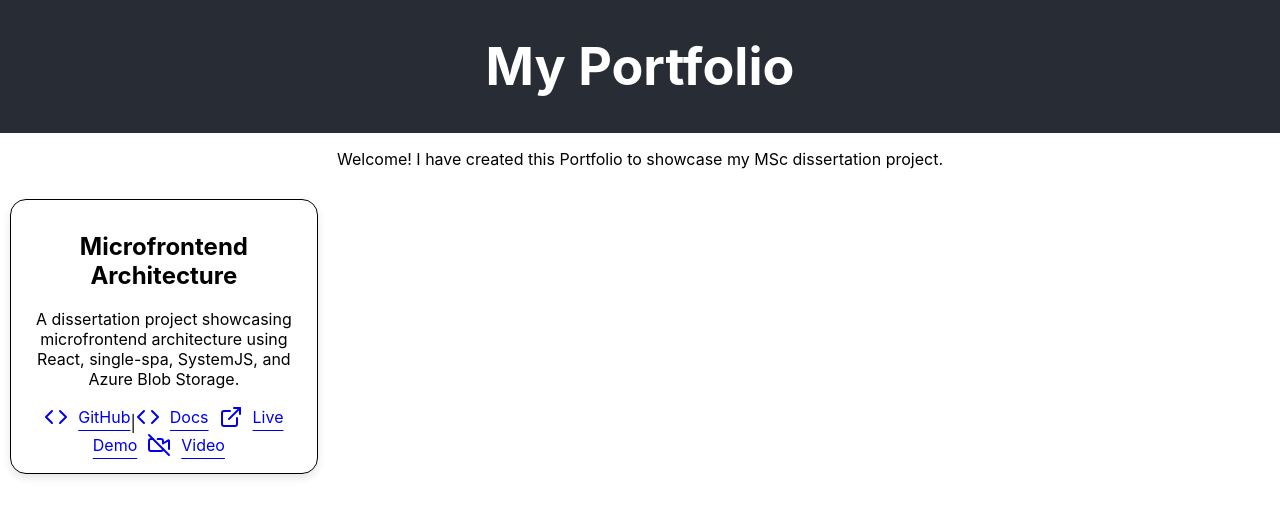
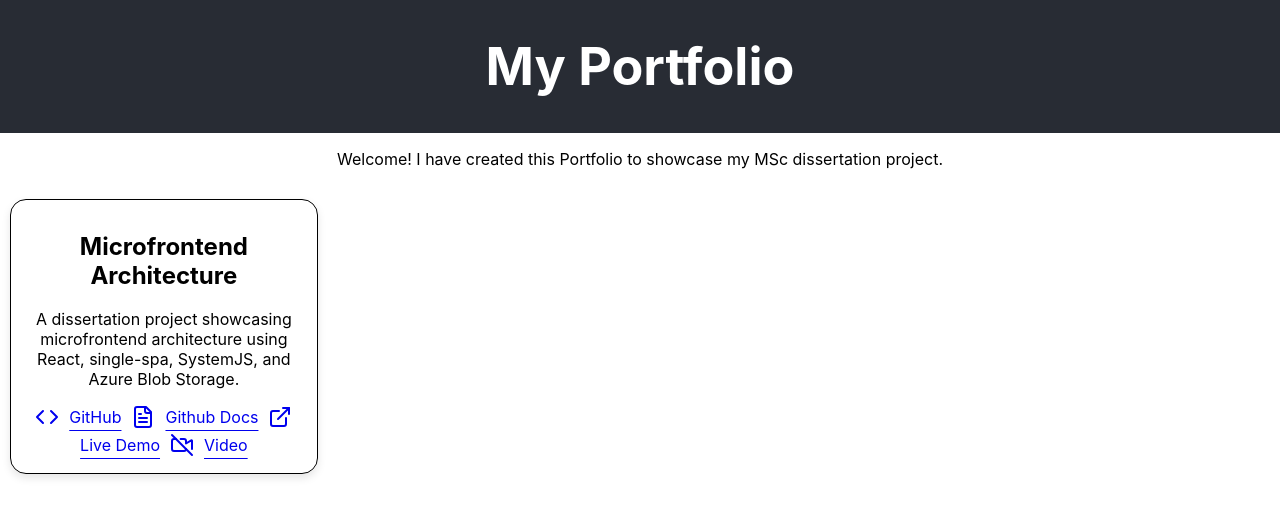
Before and after one commit to leslie628/career-portfolio, a React (Create React App) app: page / in a window 1280 px wide. Shown: the top 516 px of the page. Built offline with nearby package versions, Linux system fonts and the light colour scheme.

Commit message:
icon changes git docs

```diff
--- a/src/card-component/card.js
+++ b/src/card-component/card.js
@@ -1,6 +1,6 @@
 import "./card.css";
 import { Button } from "../button";
-import { Code, ExternalLink, VideoOff } from "lucide-react";
+import { Code, ExternalLink, VideoOff, FileText } from "lucide-react";
 const Card = ({ project }) => {
     return <div className="card">
         <h2 className="text-2xl font-semibold mb-2">{project.title}</h2>
@@ -10,9 +10,10 @@ const Card = ({ project }) => {
                 <a href={project.github} target="_blank" rel="noopener noreferrer">
                     <Code className="mr-2 h-4 w-4" /><span className="link-text">GitHub</span>
                 </a>
-                |
+            </Button>
+            <Button variant="outline" className="button-link" asChild>
                 <a href={project.docs} target="_blank" rel="noopener noreferrer">
-                    <Code className="mr-2 h-4 w-4" /><span className="link-text">Docs</span>
+                    <FileText className="mr-2 h-5 w-5" /><span className="link-text">Github Docs</span>
                 </a>
             </Button>
             <Button variant="outline" className="button-link" asChild>
```
